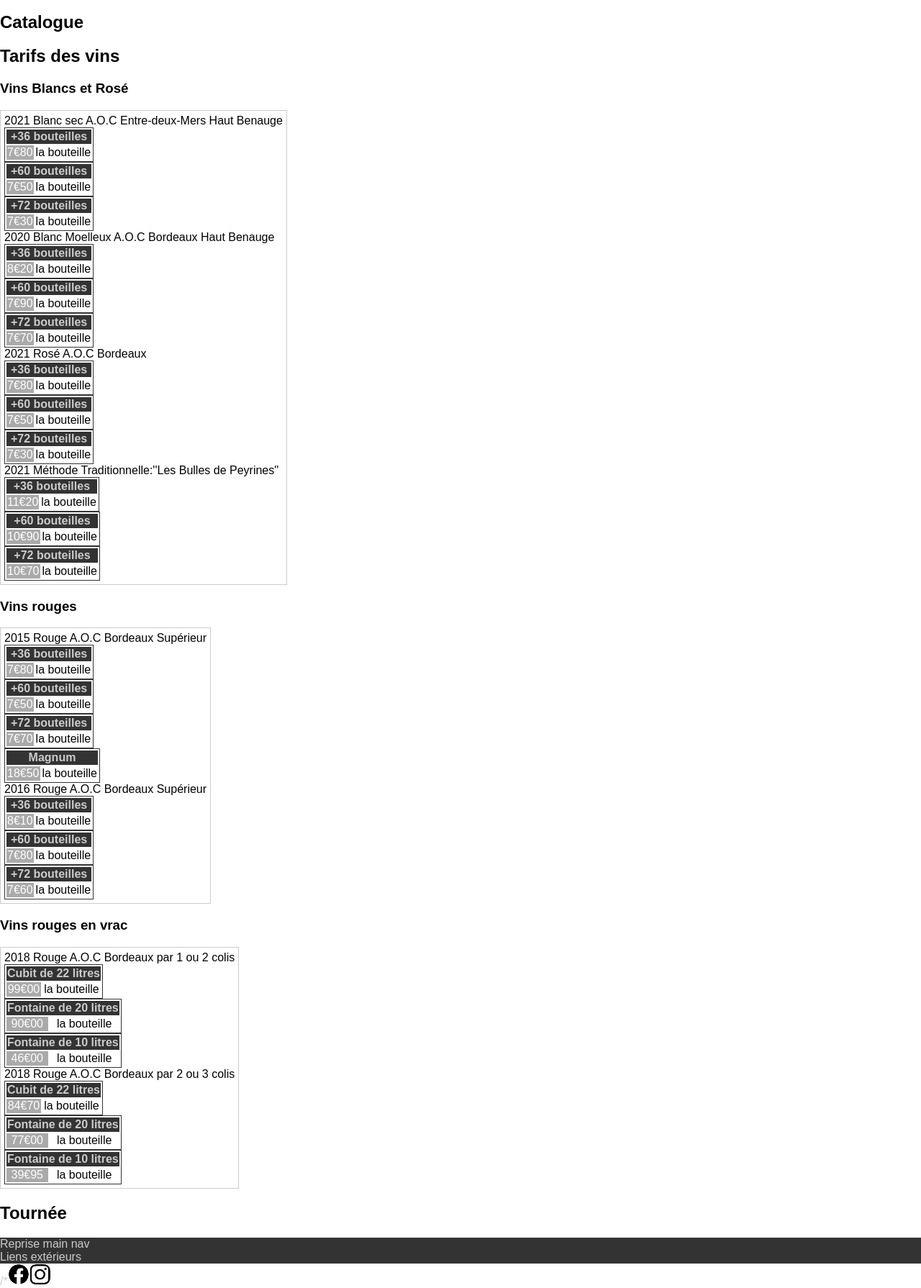
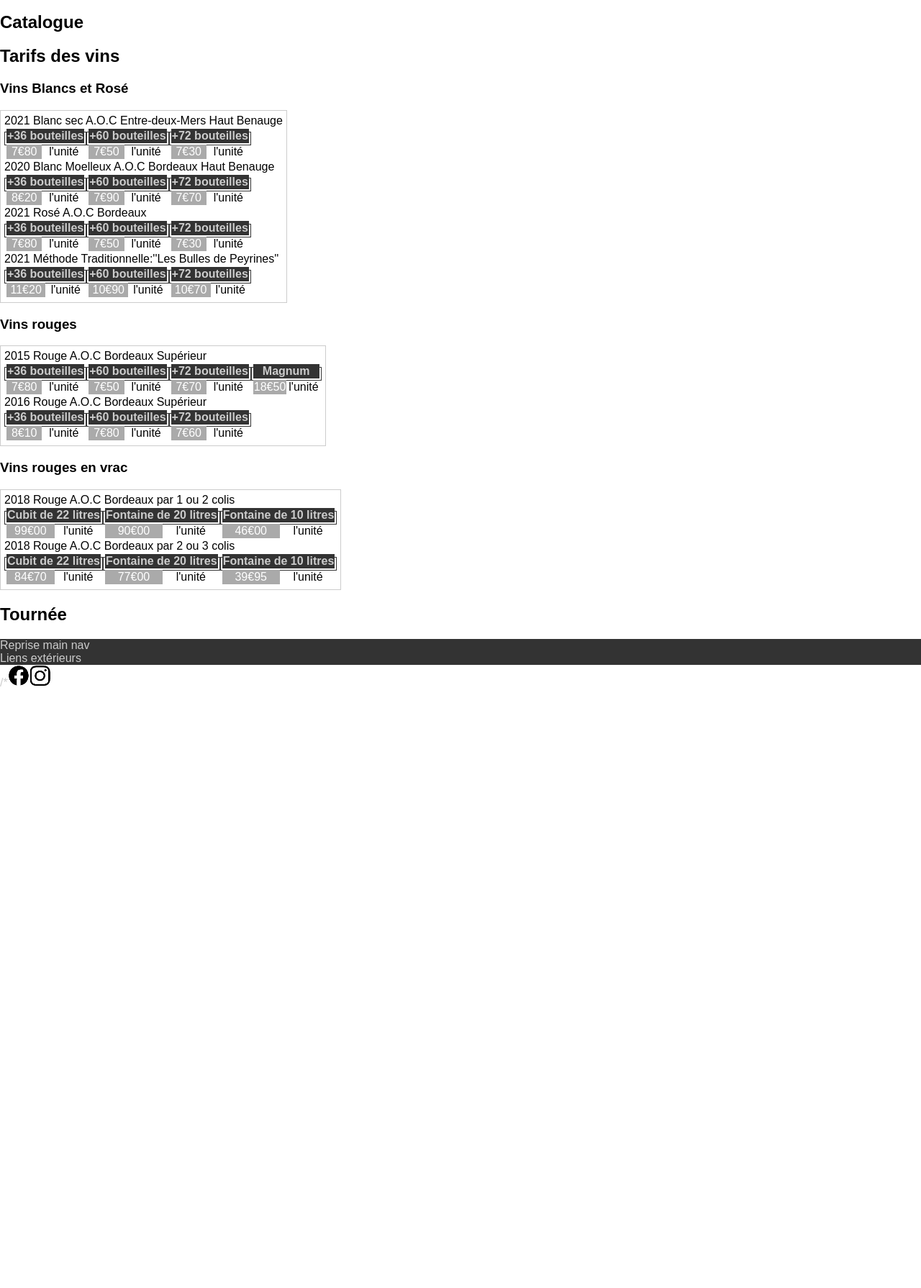
Before and after one commit to wawatusee/chateau-peyrines_json, a PHP site: page /public/index.php in a window 1280 px wide. Shown: the part 371-2161 px from the top of the page at 72% size. After the commit the page ends 1325 px from the top, so only its background shows below. Run offline with PHP 8.4, Linux system fonts and the light colour scheme.

Commit message:
propriété de tableau de prix selon packaging mis sur inline

```diff
--- a/public/css/style.css
+++ b/public/css/style.css
@@ -80,8 +80,15 @@ body {
     padding: 5px;
   }
   .prices{
+    /*float:left;*/
+  }
+  .packaging{
+    display:inline;
     text-align: center;
     border: 1px solid #333;
+  }
+  .quantite{
+    color: var(--main-clear-color);
   }
   .price{
     background-color: #aaa;
@@ -90,10 +97,7 @@ body {
   thead{
     background-color:var(--main-bg-color);
   }
-  .packaging{
 
-    color: var(--main-clear-color);
-  }
   /*Footer*/
   footer{
     background-color:var(--main-bg-color);
--- a/view/catalog_view.php
+++ b/view/catalog_view.php
@@ -8,16 +8,16 @@
             $this->catalogView.="<section class='showcase'>";
             foreach ($showroom->Products as $product){
                 //Chaque produit
-                $this->catalogView.="<div class='product'>".$product->année." ".$product->product;
+                $this->catalogView.="<div class='product'>".$product->année." ".$product->product."<div class='prices'>";
 
                 foreach($product->packaging as $packaging){
                     //Les prix selon la quantité
-                    $this->catalogView.="<table class='prices'>";
-                    $this->catalogView.="<thead class='packaging'><tr><th colspan='2'>".$packaging->quantité."</th></tr></thead>";
-                    $this->catalogView.="<tbody><tr><td class='price'>".$packaging->price."</td><td>la bouteille</td></tr>";
+                    $this->catalogView.="<table class='packaging'>";
+                    $this->catalogView.="<thead class='quantite'><tr><th colspan='2'>".$packaging->quantité."</th></tr></thead>";
+                    $this->catalogView.="<tbody><tr><td class='price'>".$packaging->price."</td><td>l'unité</td></tr>";
                     $this->catalogView.="</tbody></table>";
                 };
-                $this->catalogView.="</div>";
+                $this->catalogView.="</div></div>";
             };
 
             $this->catalogView.="</section>";
```
